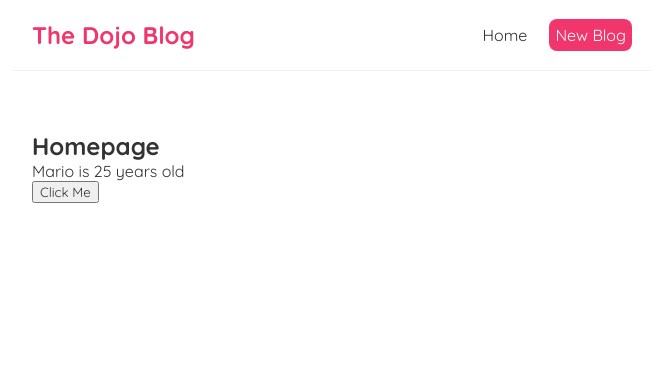
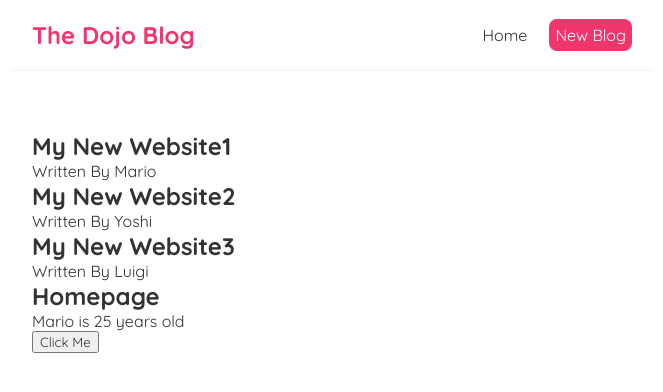
Before and after one commit to TheKid77/REACT-dojo-blog, a React (Create React App) app: page / in a window 1280 px wide. Shown: the top 392 px of the page, without its empty margins (308-971 px from the left). Built offline with nearby package versions, Linux system fonts and the light colour scheme.

Commit message:
list created

```diff
--- a/src/Home.js
+++ b/src/Home.js
@@ -4,7 +4,12 @@ const Home = () => {
 
     const [name, setName] = useState('Mario');
     const [age, setAge] = useState(25);
+    const [blogs, setBlogs] = useState([
+        { title : 'My New Website1', body: 'lorem ipsum1...', author: 'Mario', id : 1},
+        { title : 'My New Website2', body: 'lorem ipsum2...', author: 'Yoshi', id : 2},
+        { title : 'My New Website3', body: 'lorem ipsum3...', author: 'Luigi', id : 3},
 
+    ])
 
     const handleClick = (e) => {
         setName('Luigi');
@@ -13,6 +18,14 @@ const Home = () => {
 
     return (
         <div className="home">
+            {blogs.map((blog) => (
+                <div className="blog-preview" key={blog.id}>
+                    <h2>{ blog.title}</h2>
+                    <p>Written By {blog.author}</p>
+                </div>
+
+
+            ))}
             <h2>Homepage</h2>
             <p>{name} is {age} years old</p>
             <button onClick={handleClick}>Click Me</button>
```
